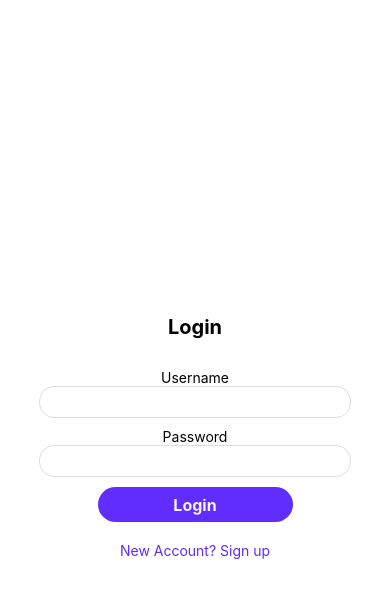
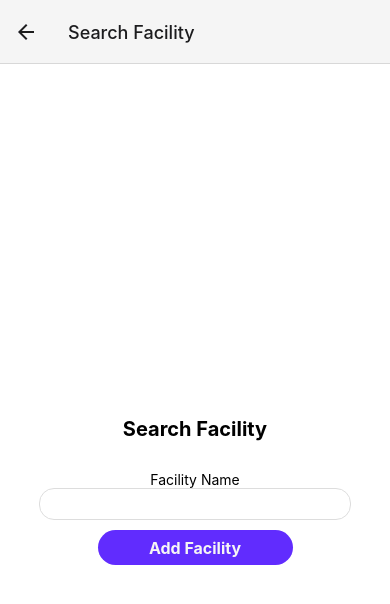
Before and after one commit to emmanuellmhango/lukeinterview-frontend, a React Native app: screen /SearchFacility in a window 390 px wide. Shown: the top 604 px of the page. Built offline with nearby package versions, Linux system fonts and the light colour scheme.

Commit message:
Add search functionality

```diff
--- a/App.js
+++ b/App.js
@@ -8,6 +8,7 @@ import Home from "./src/activities/home";
 import Signup from "./src/activities/signup";
 import Dashboard from "./src/activities/dashboard";
 import AddFacility from "./src/activities/addfacility";
+import SearchFacility from "./src/activities/search";
 const Stack = createNativeStackNavigator();
 
 export default function App() {
@@ -40,10 +41,7 @@ export default function App() {
             name="Dashboard"
             component={Dashboard}
             options={{
-              title: "Facilities",
-              headerStyle: {
-                backgroundColor: "#f5f5f5",
-              },
+              headerShown: false,
             }}
           />
           <Stack.Screen
@@ -51,6 +49,17 @@ export default function App() {
             component={AddFacility}
             options={{
               title: "Add Facility",
+              headerStyle: {
+                backgroundColor: "#612cfe",
+              },
+              headerTintColor: "#f5f5f5",
+            }}
+          />
+          <Stack.Screen
+            name="SearchFacility"
+            component={SearchFacility}
+            options={{
+              title: "Search Facility",
               headerStyle: {
                 backgroundColor: "#f5f5f5",
               },
--- a/assets/css/style.js
+++ b/assets/css/style.js
@@ -66,8 +66,11 @@ export const styles = StyleSheet.create({
     flexDirection: "row",
     width: "100%",
     height: "10%",
-    backgroundColor: "#abc",
+    backgroundColor: "#612cfe",
     padding: 10,
+  },
+  filterText: {
+    color: "#f5f5f5",
   },
   getStartedText: {
     color: "#f5f5f5",
--- a/src/activities/dashboard.js
+++ b/src/activities/dashboard.js
@@ -10,8 +10,7 @@ import { useSelector, useDispatch } from "react-redux";
 import axios from "axios";
 import Spinner from "react-native-loading-spinner-overlay";
 import { styles } from "../../assets/css/style";
-// import { FACILITY_URL } from "../state/url";
-import { MASTER_FACILITY_URL } from "../state/url";
+import { FACILITY_URL } from "../state/url";
 import { setFacilities } from "../state/facilitySlice";
 
 const Dashboard = ({ navigation }) => {
@@ -20,7 +19,7 @@ const Dashboard = ({ navigation }) => {
   const [loading, setLoading] = useState(false);
 
   const getFacilities = async () => {
-    const result = await axios.get(MASTER_FACILITY_URL);
+    const result = await axios.get(FACILITY_URL);
     const { success, facilities } = result.data;
     if (success) {
       dispatch(setFacilities(facilities));
@@ -48,7 +47,9 @@ const Dashboard = ({ navigation }) => {
             >
               <Text style={styles.filterText}>Add Facility</Text>
             </TouchableOpacity>
-            <TouchableOpacity onPress={() => navigation.navigate("Search")}>
+            <TouchableOpacity
+              onPress={() => navigation.navigate("SearchFacility")}
+            >
               <Text style={styles.filterText}>Search</Text>
             </TouchableOpacity>
             <TouchableOpacity onPress={() => navigation.navigate("Filter")}>
@@ -65,7 +66,6 @@ const Dashboard = ({ navigation }) => {
                   <Text style={styles.facilityName}>
                     {facility.facility_name}
                   </Text>
-                  <Text style={styles.facilityPhone}>{facility.phone}</Text>
                 </View>
               ))}
           </View>
--- /dev/null
+++ b/src/activities/search.js
@@ -0,0 +1,102 @@
+import React, { useEffect, useState } from "react";
+import {
+  Text,
+  View,
+  TextInput,
+  TouchableOpacity,
+  Keyboard,
+  TouchableWithoutFeedback,
+  ScrollView,
+  Dimensions,
+} from "react-native";
+import { Formik } from "formik";
+import Spinner from "react-native-loading-spinner-overlay";
+import { useSelector } from "react-redux";
+import { styles } from "../../assets/css/style";
+
+const DismissKeyboard = ({ children }) => (
+  <TouchableWithoutFeedback onPress={() => Keyboard.dismiss()}>
+    {children}
+  </TouchableWithoutFeedback>
+);
+
+const SearchFacility = ({ navigation }) => {
+  const [loading, setLoading] = useState(false);
+  const [newFacilities, setNewFacilities] = useState(null);
+  const { facilities } = useSelector((state) => state.facilities);
+
+  const handleAddFacility = async (values) => {
+    setLoading(true);
+
+    const facility_name = values.name;
+
+    const similarFacilities = facilities.filter((facility) =>
+      facility.facility_name.toLowerCase().includes(facility_name.toLowerCase())
+    );
+    if (similarFacilities.length === 0) {
+      setLoading(false);
+      alert("No facility found with the supplied term");
+    } else {
+      setLoading(false);
+      setNewFacilities(similarFacilities);
+    }
+  };
+
+  return (
+    <DismissKeyboard>
+      <View style={styles.container}>
+        <ScrollView
+          contentContainerStyle={{
+            width: Dimensions.get("window").width,
+            height: Dimensions.get("window").height,
+          }}
+        >
+          <Formik
+            initialValues={{
+              name: "",
+            }}
+            onSubmit={handleAddFacility}
+          >
+            {(props) => (
+              <View style={styles.loginForm}>
+                <View style={styles.header}>
+                  <Text style={styles.headerText}>Search Facility</Text>
+                </View>
+                <Text>Facility Name</Text>
+                <TextInput
+                  style={styles.input}
+                  keyboardType="text"
+                  onChangeText={props.handleChange("name")}
+                  value={props.values.name}
+                />
+
+                <TouchableOpacity
+                  style={styles.loginBtn}
+                  onPress={props.handleSubmit}
+                >
+                  <Text style={styles.getStartedText}>Add Facility</Text>
+                </TouchableOpacity>
+              </View>
+            )}
+          </Formik>
+
+          {newFacilities ||
+            (newFacilities > 0 &&
+              newFacilities.map((facility) => (
+                <View key={facility.id} style={styles.facility}>
+                  <Text style={styles.facilityName}>
+                    {facility.facility_code}
+                  </Text>
+                  <Text style={styles.facilityName}>
+                    {facility.facility_name}
+                  </Text>
+                </View>
+              )))}
+        </ScrollView>
+        <Spinner visible={loading} textStyle={styles.spinnerTextStyle} />
+      </View>
+    </DismissKeyboard>
+  );
+};
+
+export default SearchFacility;
--- a/src/state/url.js
+++ b/src/state/url.js
@@ -1,5 +1,6 @@
 export const USER_URL = "http://127.0.0.1/api/v1/users";
 export const FACILITY_URL = "http://127.0.0.1/api/v1/facilities";
+export const FACILITY_SEARCH_URL = "http://127.0.0.1/api/v1/facilities_search";
 export const MASTER_FACILITY_URL =
   "https://zipatala.health.gov.mw/api/facilities";
 export const MASTER_DISTRICT_URL =
```
